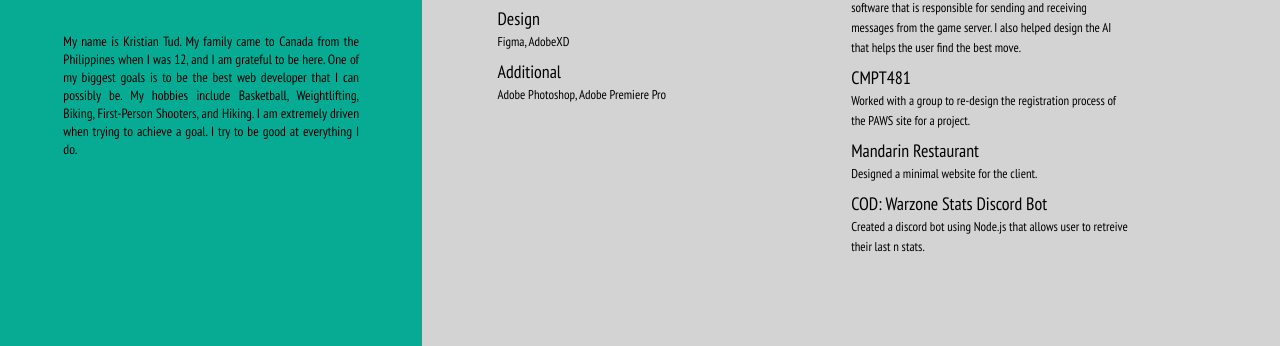
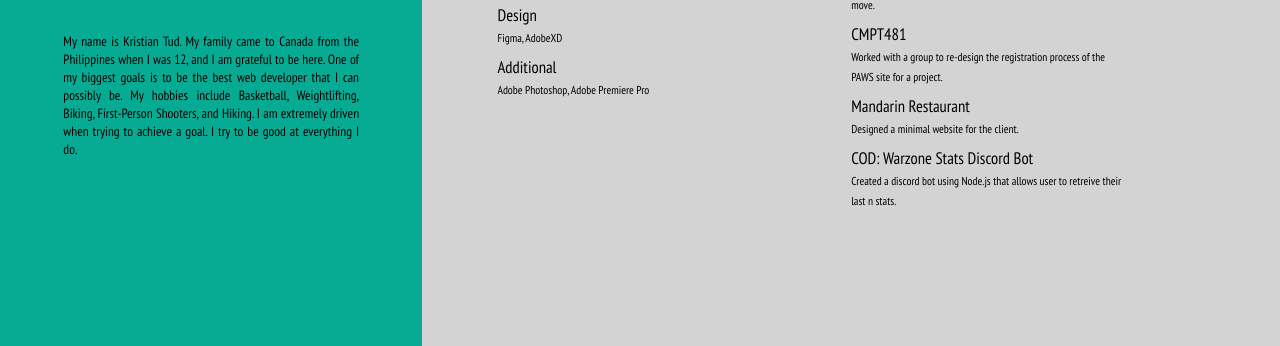
Before and after one commit to kristiantud/my_site, a plain HTML site: page index.html in a window 1280 px wide. Shown: the part 454-800 px from the top of the page. Drawn offline with Linux system fonts and the light colour scheme.

Commit message:
changed the font size

```diff
--- a/style.css
+++ b/style.css
@@ -167,11 +167,11 @@ html,body{
 }
 
 #content-title{
-    font-size: 1.4vw;
+    font-size: 1.3vw;
 }
 
 #content-subtitle{
-    font-size: 1vw;
+    font-size: 0.9vw;
 
 }
 
```
